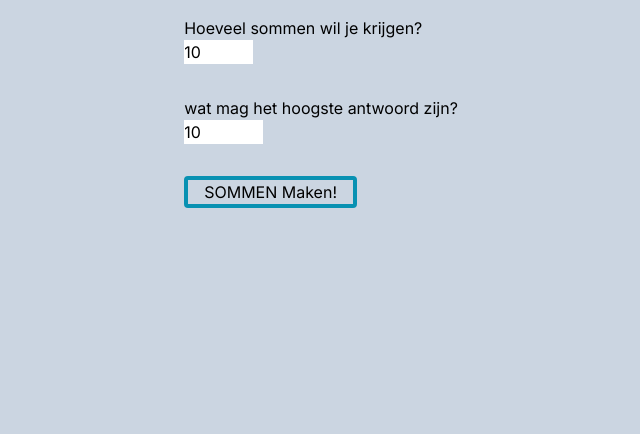
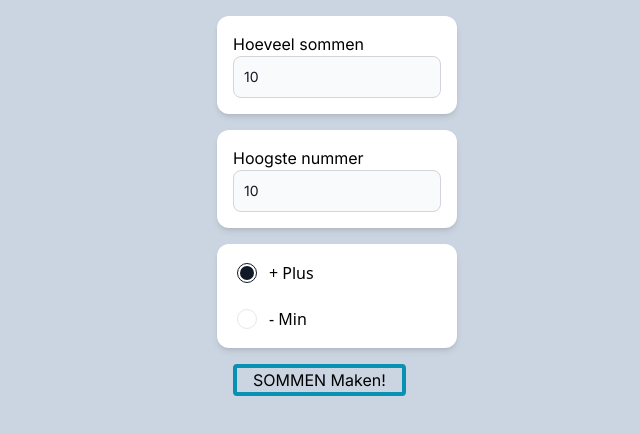
Before and after one commit to HellHunterMax/make-math, a Next.js app: page / in a window 1280 px wide. Shown: the top 434 px of the page, without its empty margins (319-959 px from the left). Built offline with nearby package versions, Linux system fonts and the light colour scheme.

Commit message:
feat: add subtraction operator
closes #2

```diff
--- a/src/app/layout.tsx
+++ b/src/app/layout.tsx
@@ -17,7 +17,7 @@ export default function RootLayout({
 	return (
 		<html lang="en">
 			<body
-				className={`${inter.className} flex min-h-full min-w-full flex-col items-center bg-slate-300 text-black`}
+				className={`${inter.className} flex min-h-full min-w-full flex-col items-center bg-slate-300 text-black m-4`}
 			>
 				{children}
 			</body>
--- a/src/components/main.tsx
+++ b/src/components/main.tsx
@@ -4,28 +4,45 @@ import { useState } from "react";
 import QuestionWithNumberInput from "./question-with-answer";
 import MathQuestions from "./math-questions";
 import { Operator } from "@/enums/operator";
+import FilledButton from "./shared/filled-Button";
+import OperatorChoice from "./operator-choice";
 
 export default function Main() {
 	const [numberOfMaths, setNumberOfQuestions] = useState(10);
 	const [maxNumber, setmaxNumber] = useState(10);
 	const [showMathQuestions, setshowMathQuestions] = useState(false);
+	const [operator, setOperator] = useState(Operator.Add);
 	return (
 		<>
+			{showMathQuestions && (
+				<FilledButton
+					buttonText={
+						!showMathQuestions
+							? "SOMMEN Maken!"
+							: "Aantal veranderen"
+					}
+					onClick={() => setshowMathQuestions(!showMathQuestions)}
+				></FilledButton>
+			)}
 			{!showMathQuestions && (
-				<div>
+				<div className="flex flex-col min-w-max gap-4">
 					<QuestionWithNumberInput
-						question="Hoeveel sommen wil je krijgen?"
+						question="Hoeveel sommen"
 						setAnswer={setNumberOfQuestions}
 						initial={numberOfMaths}
 						max={20}
 						min={1}
 					/>
 					<QuestionWithNumberInput
-						question="wat mag het hoogste antwoord zijn?"
+						question="Hoogste nummer"
 						setAnswer={setmaxNumber}
 						initial={maxNumber}
 						max={100}
 						min={0}
+					/>
+					<OperatorChoice
+						chosenOperator={operator}
+						setOperator={setOperator}
 					/>
 				</div>
 			)}
@@ -33,15 +50,15 @@ export default function Main() {
 				<MathQuestions
 					maxNumber={maxNumber}
 					numberOfMaths={numberOfMaths}
-					operator={Operator.Add}
+					operator={operator}
 				></MathQuestions>
 			)}
-			<button
-				className="border-4 border-cyan-600 px-4 hover:bg-cyan-600 rounded m-4"
+			<FilledButton
+				buttonText={
+					!showMathQuestions ? "SOMMEN Maken!" : "Aantal veranderen"
+				}
 				onClick={() => setshowMathQuestions(!showMathQuestions)}
-			>
-				{!showMathQuestions ? "SOMMEN Maken!" : "Aantal veranderen"}
-			</button>
+			></FilledButton>
 		</>
 	);
 }
--- a/src/components/math-questions.tsx
+++ b/src/components/math-questions.tsx
@@ -22,18 +22,7 @@ export default function MathQuestions(props: MathType) {
 	const generateMathQuestions = () => {
 		const questions = [];
 		for (let i = 0; i < props.numberOfMaths; i++) {
-			const answer = mathGenerator.generateAnswer();
-			const firstNumber = mathGenerator.generateFirstNumber(answer);
-			const secondNumber = mathGenerator.generateSecondNumber(
-				answer,
-				firstNumber
-			);
-			questions.push({
-				firstNumber,
-				secondNumber,
-				operator: props.operator,
-				answer,
-			});
+			questions.push(mathGenerator.generateMathEquation());
 		}
 		return questions;
 	};
--- /dev/null
+++ b/src/components/operator-choice.tsx
@@ -0,0 +1,77 @@
+import { Operator } from "@/enums/operator";
+import { Dispatch, SetStateAction } from "react";
+
+export type OperatorChoiceProps = {
+	chosenOperator: Operator;
+	setOperator: Dispatch<SetStateAction<Operator>>;
+};
+
+const operators = [
+	{ label: "+ Plus", value: Operator.Add },
+	{ label: "- Min", value: Operator.Subtract },
+];
+
+export default function OperatorChoice({
+	chosenOperator,
+	setOperator,
+}: OperatorChoiceProps) {
+	return (
+		<div className="relative flex flex-col bg-white shadow-md rounded-xl bg-clip-border">
+			<nav className="flex min-w-[240px] flex-col gap-1 p-2 font-sans text-base font-normal text-blue-gray-700">
+				{operators.map((operator) => (
+					<div
+						key={operator.value}
+						role="button"
+						className="flex items-center w-full p-0 leading-tight transition-all rounded-lg outline-none text-start hover:bg-blue-gray-50 hover:bg-opacity-80 hover:text-blue-gray-900 focus:bg-blue-gray-50 focus:bg-opacity-80 focus:text-blue-gray-900 active:bg-blue-gray-50 active:bg-opacity-80 active:text-blue-gray-900"
+					>
+						<label
+							htmlFor={`operator-${operator.value}`}
+							className="flex items-center w-full px-3 py-2 cursor-pointer"
+						>
+							<div className="grid mr-3 place-items-center">
+								<div className="inline-flex items-center">
+									<label
+										className="relative flex items-center p-0 rounded-full cursor-pointer"
+										htmlFor={`operator-${operator.value}`}
+									>
+										<input
+											name="operator"
+											id={`operator-${operator.value}`}
+											type="radio"
+											checked={
+												chosenOperator ===
+												operator.value
+											}
+											onChange={() =>
+												setOperator(operator.value)
+											}
+											className="before:content[''] peer relative h-5 w-5 cursor-pointer appearance-none rounded-full border border-blue-gray-200 text-gray-900 transition-all before:absolute before:top-2/4 before:left-2/4 before:block before:h-12 before:w-12 before:-translate-y-2/4 before:-translate-x-2/4 before:rounded-full before:bg-blue-gray-500 before:opacity-0 before:transition-opacity checked:border-gray-900 checked:before:bg-gray-900 hover:before:opacity-0"
+										/>
+										<span className="absolute text-gray-900 transition-opacity opacity-0 pointer-events-none top-2/4 left-2/4 -translate-y-2/4 -translate-x-2/4 peer-checked:opacity-100">
+											<svg
+												xmlns="http://www.w3.org/2000/svg"
+												className="h-3.5 w-3.5"
+												viewBox="0 0 16 16"
+												fill="currentColor"
+											>
+												<circle
+													data-name="ellipse"
+													cx="8"
+													cy="8"
+													r="8"
+												/>
+											</svg>
+										</span>
+									</label>
+								</div>
+							</div>
+							<p className="block font-sans text-base antialiased font-medium leading-relaxed text-blue-gray-400">
+								{operator.label}
+							</p>
+						</label>
+					</div>
+				))}
+			</nav>
+		</div>
+	);
+}
--- a/src/components/question-with-answer.tsx
+++ b/src/components/question-with-answer.tsx
@@ -14,9 +14,10 @@ export default function QuestionWithNumberInput(
 	props: QuestionWithNumberInputProps
 ) {
 	return (
-		<div className="p-4">
+		<div className="p-4 flex flex-col bg-white shadow-md rounded-xl bg-clip-border w-full">
 			<p>{props.question}</p>
 			<input
+				className="bg-gray-50 border border-gray-300 text-gray-900 text-sm rounded-lg focus:ring-blue-500 focus:border-blue-500 block w-full p-2.5 dark:bg-gray-700 dark:border-gray-600 dark:placeholder-gray-400 dark:text-white dark:focus:ring-blue-500 dark:focus:border-blue-500"
 				type="number"
 				value={props.initial}
 				max={props.max}
--- /dev/null
+++ b/src/components/shared/filled-Button.tsx
@@ -0,0 +1,15 @@
+export type ButtonProps = {
+	buttonText: string;
+	onClick: () => void;
+};
+
+export default function FilledButton({ buttonText, onClick }: ButtonProps) {
+	return (
+		<button
+			className="border-4 border-cyan-600 px-4 hover:bg-cyan-600 rounded m-4"
+			onClick={onClick}
+		>
+			{buttonText}
+		</button>
+	);
+}
--- a/src/hooks/useMath.tsx
+++ b/src/hooks/useMath.tsx
@@ -1,38 +1,42 @@
+import { MathQuestionProps } from "@/components/math-questions";
 import { Operator } from "@/enums/operator";
 
 const useMath = (operator: Operator, maxAnswer: number) => {
-	const generateAnswer = (): number => {
+	const generateMathEquation = (): MathQuestionProps => {
 		switch (operator) {
 			case Operator.Add:
-				return Math.floor(Math.random() * (maxAnswer + 1));
+				return generateAddEquation();
 			case Operator.Subtract:
-				return Math.floor(Math.random() * (maxAnswer + 1));
+				return generateSubtractEquation();
 			default:
 				throw new Error("Invalid operator");
 		}
 	};
-	const generateFirstNumber = (answer: number): number => {
-		switch (operator) {
-			case Operator.Add:
-				return Math.floor(Math.random() * (answer + 1));
-			case Operator.Subtract:
-				return Math.floor(Math.random() * (answer + 1));
-			default:
-				throw new Error("Invalid operator");
-		}
+
+	const generateAddEquation = (): MathQuestionProps => {
+		const answer = Math.floor(Math.random() * (maxAnswer + 1));
+		const firstNumber = Math.floor(Math.random() * (answer + 1));
+		const secondNumber = answer - firstNumber;
+
+		return {
+			firstNumber,
+			secondNumber,
+			operator,
+			answer,
+		};
 	};
-	const generateSecondNumber = (
-		answer: number,
-		firstNumber: number
-	): number => {
-		switch (operator) {
-			case Operator.Add:
-				return answer - firstNumber;
-			case Operator.Subtract:
-				return firstNumber - answer;
-			default:
-				throw new Error("Invalid operator");
-		}
+
+	const generateSubtractEquation = (): MathQuestionProps => {
+		const firstNumber = Math.floor(Math.random() * (maxAnswer + 1));
+		const secondNumber = Math.floor(Math.random() * (firstNumber + 1));
+		const answer = calculate(firstNumber, secondNumber, operator);
+
+		return {
+			firstNumber,
+			secondNumber,
+			operator,
+			answer,
+		};
 	};
 
 	const calculate = (a: number, b: number, operator: Operator): number => {
@@ -48,9 +52,7 @@ const useMath = (operator: Operator, maxAnswer: number) => {
 
 	return {
 		calculate,
-		generateFirstNumber,
-		generateSecondNumber,
-		generateAnswer,
+		generateMathEquation,
 	};
 };
 
```
